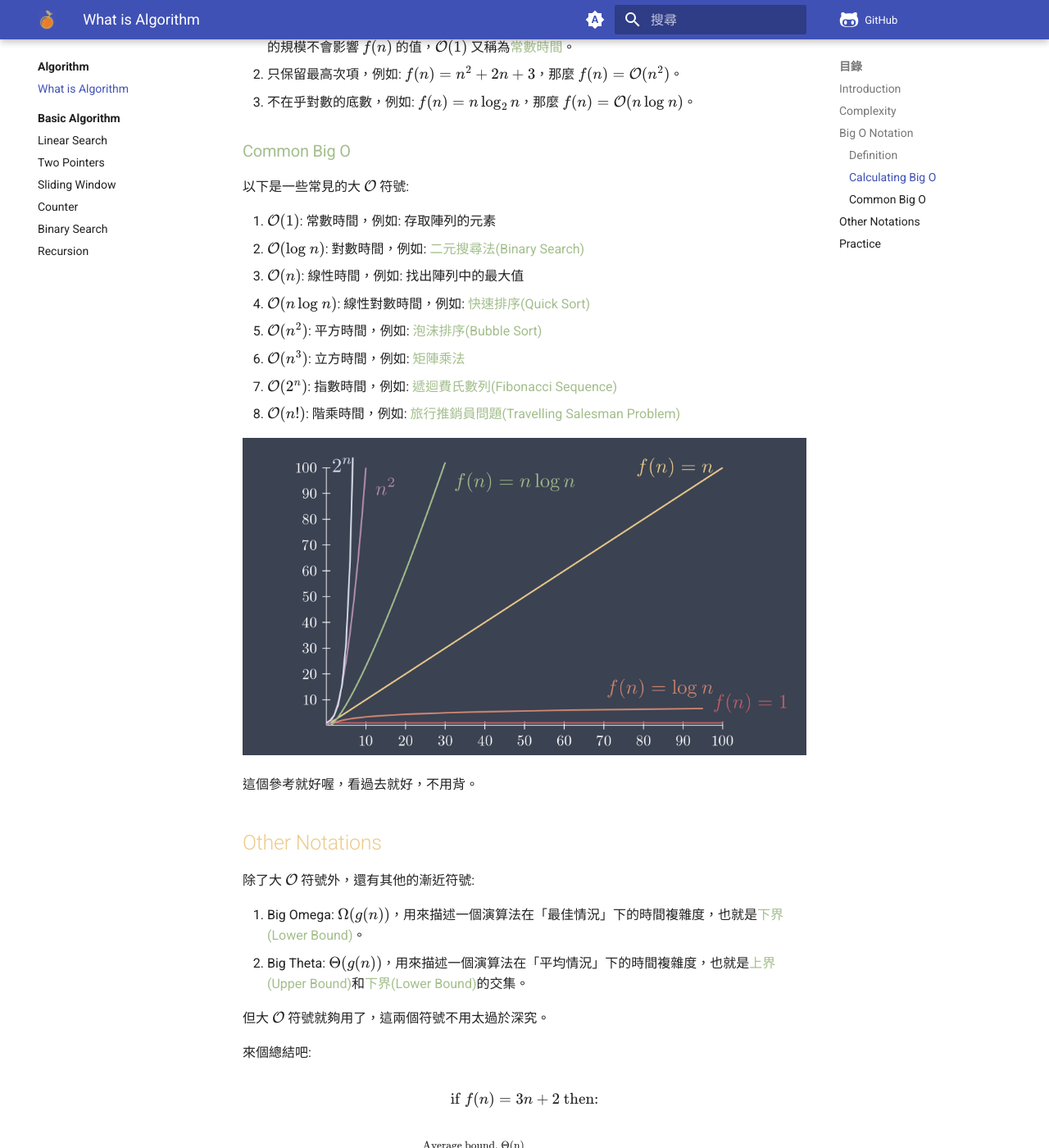
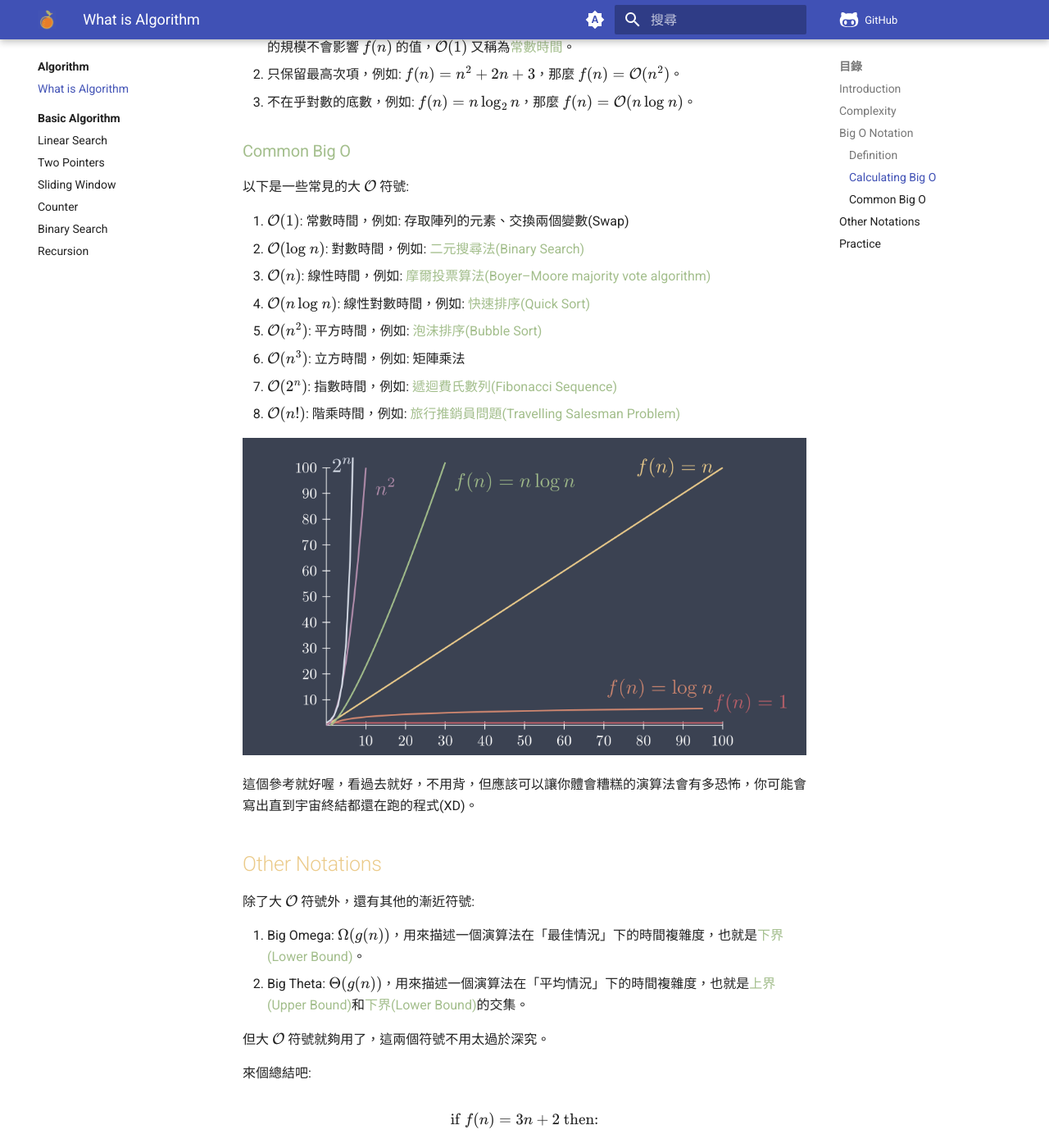
Before and after one commit to cheung4843/ZestAlgo, an MkDocs documentation site: the page built from docs/algorithm/what_is_algo.md, in a window 1280 px wide and 1400 px high, scrolled down 5552 px. Shown: the whole window at 82% size. Built offline with MkDocs 1.6.1 and Material for MkDocs 9.7.7, drawn with Linux system fonts in a browser that asks for light colours; comment, search, counter and statistics services are not loaded; some of the changed text lies outside the part shown.

Commit message:
add: .gitattributes

````diff
--- a/docs/algorithm/what_is_algo.md
+++ b/docs/algorithm/what_is_algo.md
@@ -105,7 +105,7 @@ print(reverse_list2([1, 2, 3, 4, 5]))
 [5, 4, 3, 2, 1]
 ```
 
-定義 $g(n)$ 來代表輸入 $n$，演算法所需要的額外空間，例如 $g(n)=n$，也就是說當 $n=5$ 時，我們的演算法會需要 $5$ 個空間，或者說是需要大小為 $5$ 的串列。
+定義 $g(n)$ 來代表輸入 $n$，演算法所需要的額外空間(或說是輔助空間)，例如 $g(n)=n$，也就是說當 $n=5$ 時，我們的演算法會需要額外的 $5$ 個空間，或者說是需要大小為 $5$ 的串列。
 
 試著比較上述兩個反轉串列的演算法:
 
@@ -176,18 +176,18 @@ $g(n)$ 與 $f(n)$ 交於 $(2,4)$，那麼 $n_0=2$，且當 $n \ge n_0$ 時，$f(
 ### Common Big O
 以下是一些常見的大 $\mathcal{O}$ 符號:
 
-1. $\mathcal{O}(1)$: 常數時間，例如: 存取陣列的元素
+1. $\mathcal{O}(1)$: 常數時間，例如: 存取陣列的元素、交換兩個變數(Swap)
 2. $\mathcal{O}(\log_{}n)$: 對數時間，例如: *二元搜尋法(Binary Search)*
-3. $\mathcal{O}(n)$: 線性時間，例如: 找出陣列中的最大值
+3. $\mathcal{O}(n)$: 線性時間，例如: *摩爾投票算法(Boyer–Moore majority vote algorithm)*
 4. $\mathcal{O}(n\log_{}n)$: 線性對數時間，例如: *快速排序(Quick Sort)*
 5. $\mathcal{O}(n^2)$: 平方時間，例如: *泡沫排序(Bubble Sort)*
-6. $\mathcal{O}(n^3)$: 立方時間，例如: *矩陣乘法*
+6. $\mathcal{O}(n^3)$: 立方時間，例如: 矩陣乘法
 7. $\mathcal{O}(2^n)$: 指數時間，例如: *遞迴費氏數列(Fibonacci Sequence)*
 8. $\mathcal{O}(n!)$: 階乘時間，例如: *旅行推銷員問題(Travelling Salesman Problem)*
 
 ![](./media/1_what_is_algo_3.png)
 
-這個參考就好喔，看過去就好，不用背。
+這個參考就好喔，看過去就好，不用背，但應該可以讓你體會糟糕的演算法會有多恐怖，你可能會寫出直到宇宙終結都還在跑的程式(XD)。
 
 ## Other Notations
 除了大 $\mathcal{O}$ 符號外，還有其他的漸近符號:
````
Also changed, not shown: other parts of docs/algorithm/what_is_algo.md (+1 -1 lines), 1 other file.
